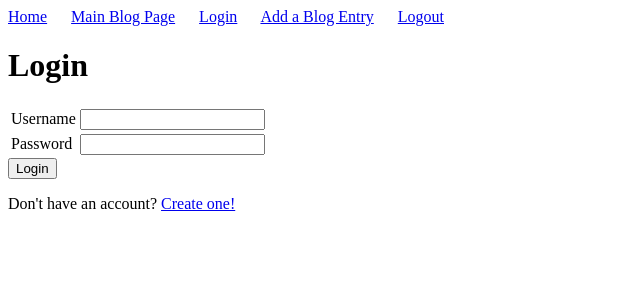
After one commit to linwang314/blogz, a Flask app: page /login in a window 1280 px wide. The commit adds this page. Shown: the top 300 px of the page, without its empty margins (0-640 px from the left). Run offline with Flask 2, Linux system fonts and the light colour scheme.

Commit message:
project setup for blogz and paused before 'Require Login'

```diff
--- a/main.py
+++ b/main.py
@@ -1,10 +1,11 @@
-from flask import Flask, request, redirect, render_template
+from flask import Flask, request, redirect, render_template, session, flash
 from flask_sqlalchemy import SQLAlchemy
 
 app = Flask(__name__)
 app.config['DEBUG'] = True
-app.config['SQLALCHEMY_DATABASE_URI'] = 'mysql+pymysql://build-a-blog:buildablog@localhost:8889/build-a-blog'
+app.config['SQLALCHEMY_DATABASE_URI'] = 'mysql+pymysql://blogz:blogz@localhost:8889/blogz'
 app.config['SQLALCHEMY_ECHO'] = True
+app.secret_key = 'CuPR9LcX7GzRWvQT'
 db = SQLAlchemy(app)
 
 class Blog(db.Model):
@@ -12,10 +13,72 @@ class Blog(db.Model):
     id = db.Column(db.Integer, primary_key = True)
     title = db.Column(db.String(100))
     body = db.Column(db.String(2000))
+    owner_id = db.Column(db.Integer, db.ForeignKey('user.id'))
 
-    def __init__(self, title, body):
+    def __init__(self, title, body, owner):
         self.title = title
         self.body = body
+        self.owner = owner
+
+class User(db.Model):
+
+    id = db.Column(db.Integer, primary_key = True)
+    username = db.Column(db.String(20), unique = True)
+    password = db.Column(db.String(20))
+    blogs = db.relationship('Blog', backref = 'owner')
+
+    def __init__(self, username, password):
+        self.username = username
+        self.password = password
+
+@app.route("/login", methods=['POST', 'GET'])
+def login():
+    if request.method == 'POST':
+        username = request.form['username']
+        password = request.form['password']
+        user = User.query.filter_by(username=username).first()
+
+        if user is None:
+            flash('Username does NOT exist', 'error')
+        elif user.password == password:
+            session['username'] = username
+            return redirect('/newpost')
+        else:
+            flash('Incorrect password', 'error')
+
+    return render_template('login.html', title="Login")
+
+@app.route("/signup", methods=['POST', 'GET'])
+def signup():
+    if request.method == 'POST':
+        username = request.form['username']
+        password = request.form['password']
+        verify = request.form['verify']
+        existing_user = User.query.filter_by(username=username).first()
+
+        if (username is None) or (password is None) or (verify is None):
+            flash('One or more invalid fields')
+        elif existing_user:
+            flash('Username already exists')
+        elif len(username) < 3 or len(username) > 20:
+            flash('Invalid username')
+        elif len(password) < 3 or len(password) > 20:
+            flash('Invalid password')
+        elif password != verify:
+            flash("Passwords don't match")
+        else:
+            new_user = User(username, password)
+            db.session.add(new_user)
+            db.session.commit()
+            session['username'] = username
+            return redirect('/newpost')
+
+    return render_template('signup.html', title="Signup")
+
+@app.route("/logout")
+def logout():
+    del session['username']
+    return redirect('/blog')
 
 @app.route("/blog")
 def blog():
@@ -31,19 +94,19 @@ def blog():
 @app.route("/newpost", methods=['GET','POST'])
 def newpost():
 
+    blog_owner = User.query.filter_by(username=session['username']).first()
+
     if request.method == 'POST':
         blog_title = request.form['title']
         blog_body = request.form['body']
-        title_error = ''
-        body_error = ''
 
         if blog_title == '':
-            title_error = 'Please add the title of the blog.'
+            flash('No blog title')
         if blog_body == '':
-            body_error = 'Please add the content of the blog.'
+            flash('Not blog content')
 
-        if not title_error and not body_error:
-            new_blog = Blog(blog_title, blog_body)
+        if blog_title and blog_body:
+            new_blog = Blog(blog_title, blog_body, blog_owner)
             db.session.add(new_blog)
             db.session.commit()
             new_blog_id = Blog.query.order_by("id desc").first().id
--- a/templates/base.html
+++ b/templates/base.html
@@ -7,8 +7,24 @@
         <title>{{title}}</title>
     </head>
     <body>
+        <a href="/">Home</a>
+        &emsp;
         <a href="/blog">Main Blog Page</a>
+        &emsp;
+        <a href="/login">Login</a>
+        &emsp;
         <a href="/newpost">Add a Blog Entry</a>
+        &emsp;
+        <a href="/logout">Logout</a>
+
+        {% with messages = get_flashed_messages(with_categories=True) %}
+            <ul>
+                {% for category,message in messages %}
+                    <li class="{{category}}">{{message}}</li>
+                {% endfor %}
+            </ul>
+        {% endwith %}
+
         {% block content %}
         {% endblock %}
     </body>
--- /dev/null
+++ b/templates/login.html
@@ -0,0 +1,24 @@
+{% extends "base.html" %}
+
+{% block content %}
+
+    <h1>Login</h1>
+    <form action="/login" method="post">
+        <table>
+            <tr>
+                <td><label for="username">Username</label></td>
+                <td>
+                    <input name="username" type="text" value="{{username}}" />
+                </td>
+            </tr>
+            <tr>
+                <td><label for="password">Password</label></td>
+                <td>
+                    <input name="password" type="password" />
+                </td>
+            </tr>
+        </table>
+        <input type="submit" value="Login" />
+    </form>
+    <p>Don't have an account? <a href="/signup">Create one!</a></p>
+{% endblock %}
--- a/templates/newpost.html
+++ b/templates/newpost.html
@@ -7,7 +7,6 @@
             <br>
             <input type="text" name="title" />
         </label>
-        <p class="error">{{title_error}}</p>
         <br>
         <br>
         <br>
@@ -15,7 +14,6 @@
             <br>
             <textarea rows="10" cols="30" name="body"></textarea>
         </label>
-        <p class="error">{{body_error}}</p>
         <br>
         <br>
         <input type="submit" value="Add Entry" />
```
Also changed, not shown: templates/signup.html (added, +30 -0 lines).
